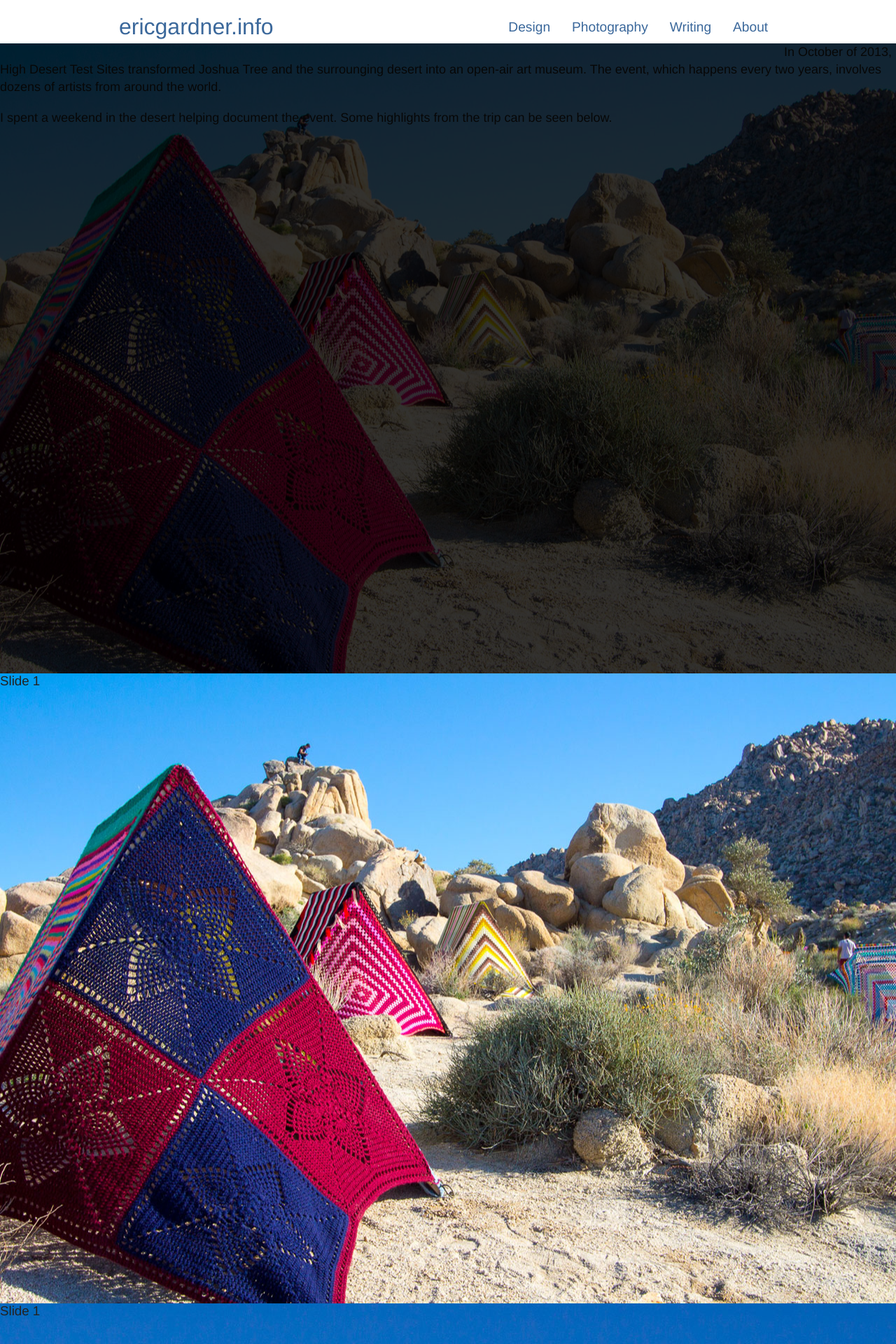
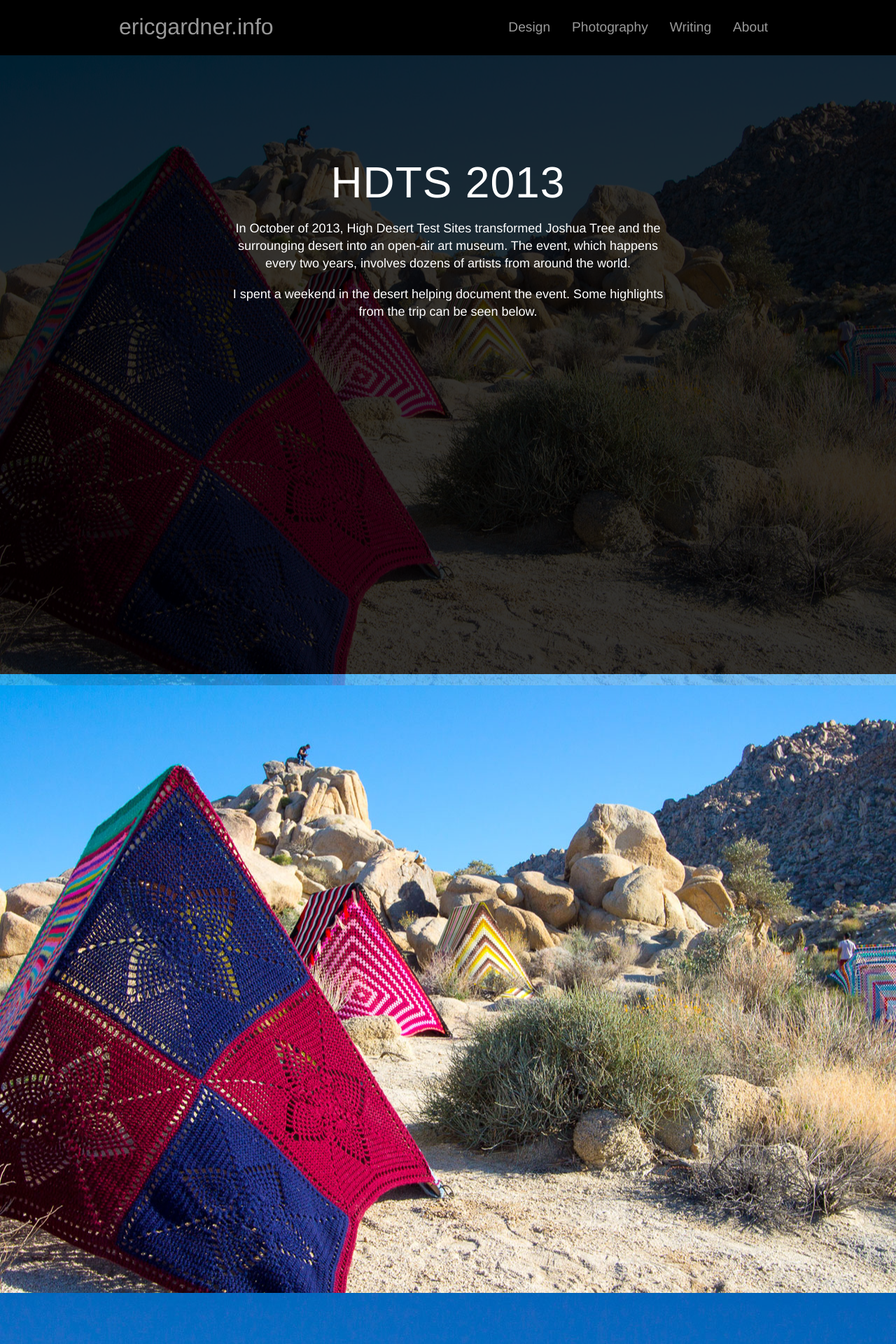
Before and after one commit to egardner/ericgardner.info-old, a Jekyll site: the page built from _posts/projects/2013-10-01-htds.markdown, in a window 1280 px wide. Shown: the top 1920 px of the page at 70% size. Built offline with Jekyll 4.4.1, drawn with Linux system fonts in a browser that asks for light colours; nearby versions of some CDN libraries; Markdown is read by kramdown in place of the engine named in the settings.

Commit message:
Photoessay modifications

```diff
--- a/_layouts/default.html
+++ b/_layouts/default.html
@@ -40,7 +40,7 @@
 
 </head>
 <body id="skrollr-body">
-<header id="page-header">
+<header id="page-header" {% if page.parallax %} class="parallax-header" {% endif %}>
 	<div class="container">
 		<div class="sixteen columns">
 			<h1><a href="/">ericgardner.info</a></h1>
--- a/_layouts/photoessay.html
+++ b/_layouts/photoessay.html
@@ -2,45 +2,36 @@
 layout: default
 ---
 <section id="photoessay">
-	<!-- <div class="container">
-		<div class="sixteen columns row">
-			<h2>{{ page.title }}</h2>
-		</div>
-	</div> -->
 	<!-- begin photo essay -->
 	<main>
 
-
-		<section class="slide skrollable">
-			<div class="slide-background skrollable"
+		<section class="slide" id="intro">
+			<div class="slide-background"
 			style="background-image:url('{{page.parallax[0].image}}')"
 			data-top="opacity:0.2;"
 			data--500-bottom="opacity:1;">
-				<div class="slide-container">
-					<div class="slide-content">
+			</div>
+
+				<div class="slide-content skrollable"
+				data-top="opacity:1.0;" data-300="opacity:0;">
+						<h2>{{ page.title }}</h2>
 						{{content}}
-					</div>
-				</div>
 			</div>
 		</section>
 
 		{% for slides in page.parallax %}
 			<section class="slide">
-	        		<div
-	        		class="slide-background skrollable"
-	        		style="background-image:url('{{ slides.image }}')"
-	        		data-top="opacity:1.0;"
-	        		data--500-bottom="opacity:0;">
-		        		<div class="slide-container">
-			    			<div class="slide-content">
-				    			<h3>Slide 1</h3>
-				    		</div>
-				    	</div>
+	        	<div
+	        	class="slide-background"
+	        	style="background-image:url('{{ slides.image }}')"
+	        	data-top="opacity:1.0;"
+	        	data--500-bottom="opacity:0;">
 				</div>
+
 			</section>
 		{% endfor %}
 		<section class="slide" id="outro">
-			<div class="slide-background skrollable">
+			<div class="slide-background">
 			</div>
 		</section>
 
--- a/_posts/photography/2013-10-01-htds.markdown
+++ b/_posts/projects/2013-10-01-htds.markdown
@@ -1,7 +1,7 @@
 ---
 layout: photoessay
 title:  HDTS 2013
-categories: photography
+categories: projects
 thumbnail: /assets/img/hdts_thumb.jpg
 permalink: hdts-2013
 
--- a/assets/css/main.css
+++ b/assets/css/main.css
@@ -29,8 +29,8 @@ a:link, a:visited, a:hover, a:active {
 	color: #3b689b;
 }
 body {
-	background-color: #fff;
-	font-family: "proxima-nova", "helvetica", "arial", sans-serif;
+/*	background-color: #fff;
+*/	font-family: "proxima-nova", "helvetica", "arial", sans-serif;
 	color: #222;
 }
 
@@ -110,8 +110,8 @@ ul {}
 /* 2. Header, Footer, & Basic Layout
 ==================================================*/
 #page-header{
-	background-color: #fff;
-	width: 100%;
+/*	background-color: #fff;
+*/	width: 100%;
 	height: 60px;
 }
 #page-header h1{float:left;}
@@ -163,10 +163,31 @@ div.flexslider{
 	margin-bottom: 0px;
 }
 
+header#page-header.parallax-header {
+	background-color: #000;
+	height: 95px;
+}
+
+header#page-header.parallax-header a{
+	color: #999;
+}
+
+header#page-header.parallax-header a:hover,
+header#page-header.parallax-header a:active, {
+	color: #fff;
+}
+
+
 #photoessay main {
 	margin: 0px;
 	padding: 0px;
 	background-color: #000;
+}
+
+#intro, #outro {
+	color: white;
+	z-index: 250;
+	opacity: 1.0;
 }
 
 section.slide {
@@ -179,5 +200,15 @@ div.slide-background {
 	background-position: center center;
 	background-repeat: no-repeat;
 	background-attachment: fixed;
+}
 
+#intro div.slide-content {
+	text-align: center;
+	width: 50%;
+	color: #fff;
+	position: fixed;
+	top: 25%;
+	left: 50%;
+	margin-left: -25%;
+	z-index: 500;
 }
```
Also changed, not shown: _posts/2014-01-20-welcome-to-jekyll.markdown (deleted, +0 -24 lines).
